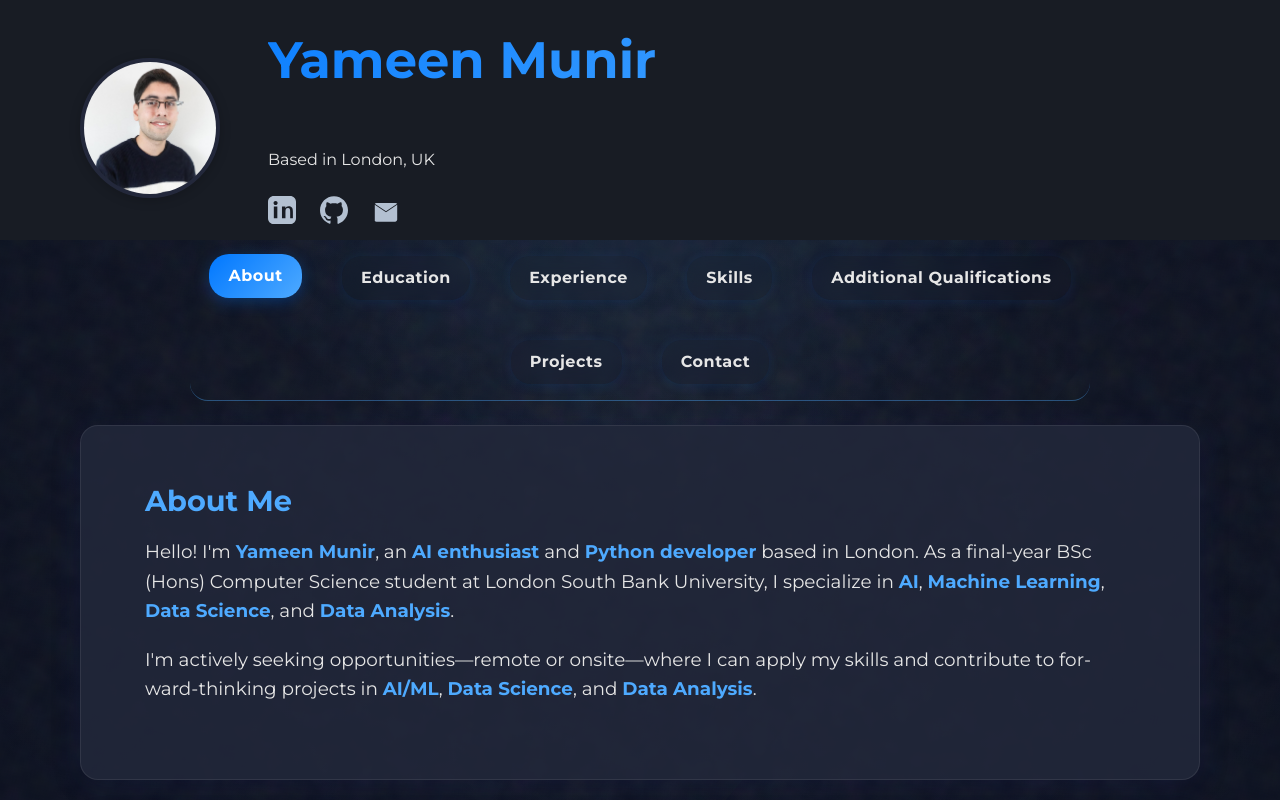
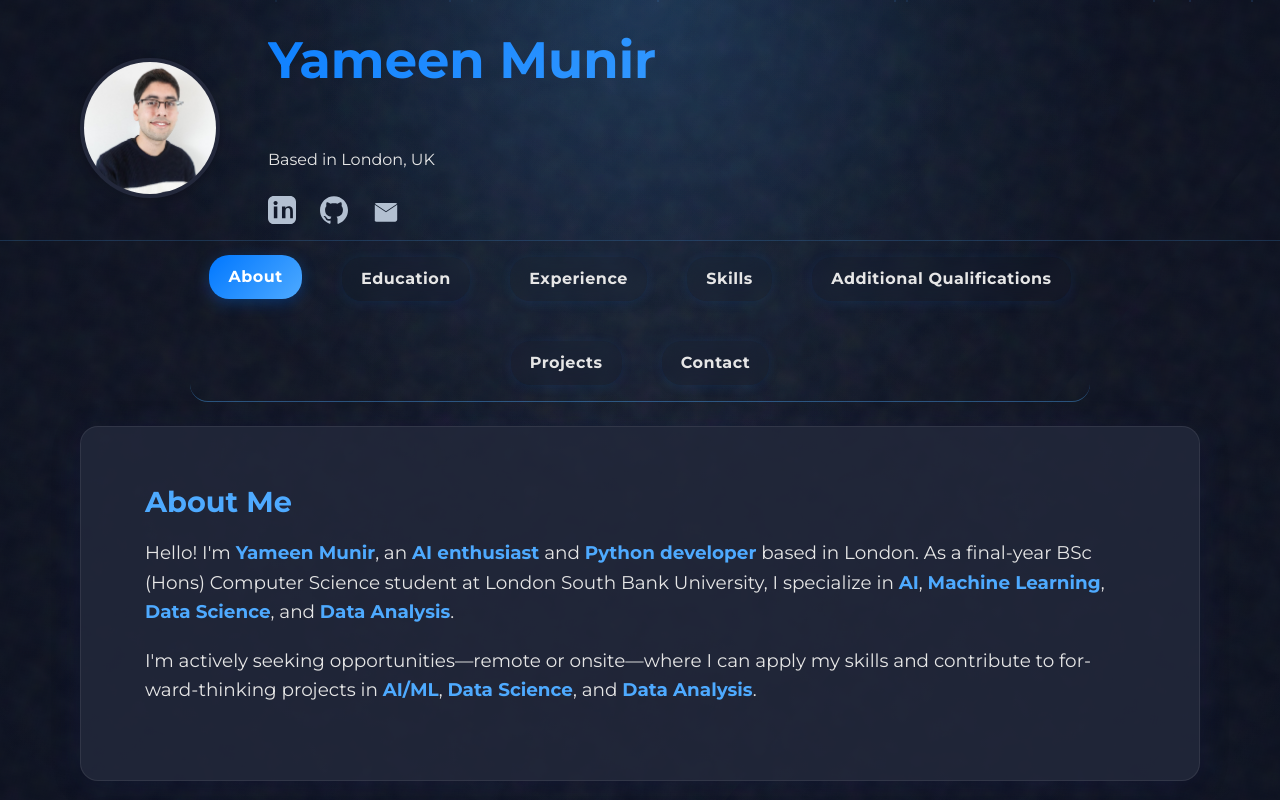
Before and after one commit to YameenMunir/Portfolio-Website, a React (Vite) app: page / in a window 1280 px wide. Shown: the top 800 px of the page. Built offline with nearby package versions, Linux system fonts and the light colour scheme.

Commit message:
feat: enhance header styling with gradient background, blur effect, and improved layout

```diff
--- a/src/App.css
+++ b/src/App.css
@@ -144,10 +144,30 @@ body::before {
 }
 
 .header {
-  background: var(--main-bg) !important; /* match body background */
+  background: linear-gradient(135deg, rgba(35, 40, 59, 0.95) 0%, rgba(24, 28, 36, 0.95) 50%, rgba(19, 24, 39, 0.95) 100%);
+  backdrop-filter: blur(20px);
+  -webkit-backdrop-filter: blur(20px);
   color: #e6e6e6;
   padding: 2rem 0 1rem 0;
-  box-shadow: 0 2px 12px rgba(0,0,0,0.18);
+  box-shadow: 0 4px 20px rgba(0,0,0,0.25);
+  position: relative;
+  width: 100vw;
+  left: 50%;
+  right: 50%;
+  margin-left: -50vw;
+  margin-right: -50vw;
+  border-bottom: 1px solid rgba(78, 170, 255, 0.2);
+}
+
+.header::before {
+  content: '';
+  position: absolute;
+  top: 0;
+  left: 0;
+  right: 0;
+  bottom: 0;
+  background: radial-gradient(circle at 50% 0%, rgba(78, 170, 255, 0.1) 0%, transparent 50%);
+  pointer-events: none;
 }
 .header-content {
   display: flex;
@@ -155,6 +175,11 @@ body::before {
   gap: 2.5rem;
   justify-content: flex-start;
   flex-wrap: wrap;
+  max-width: 1200px;
+  margin: 0 auto;
+  padding: 0 2rem;
+  position: relative;
+  z-index: 2;
 }
 .profile-img {
   width: 140px;
```
